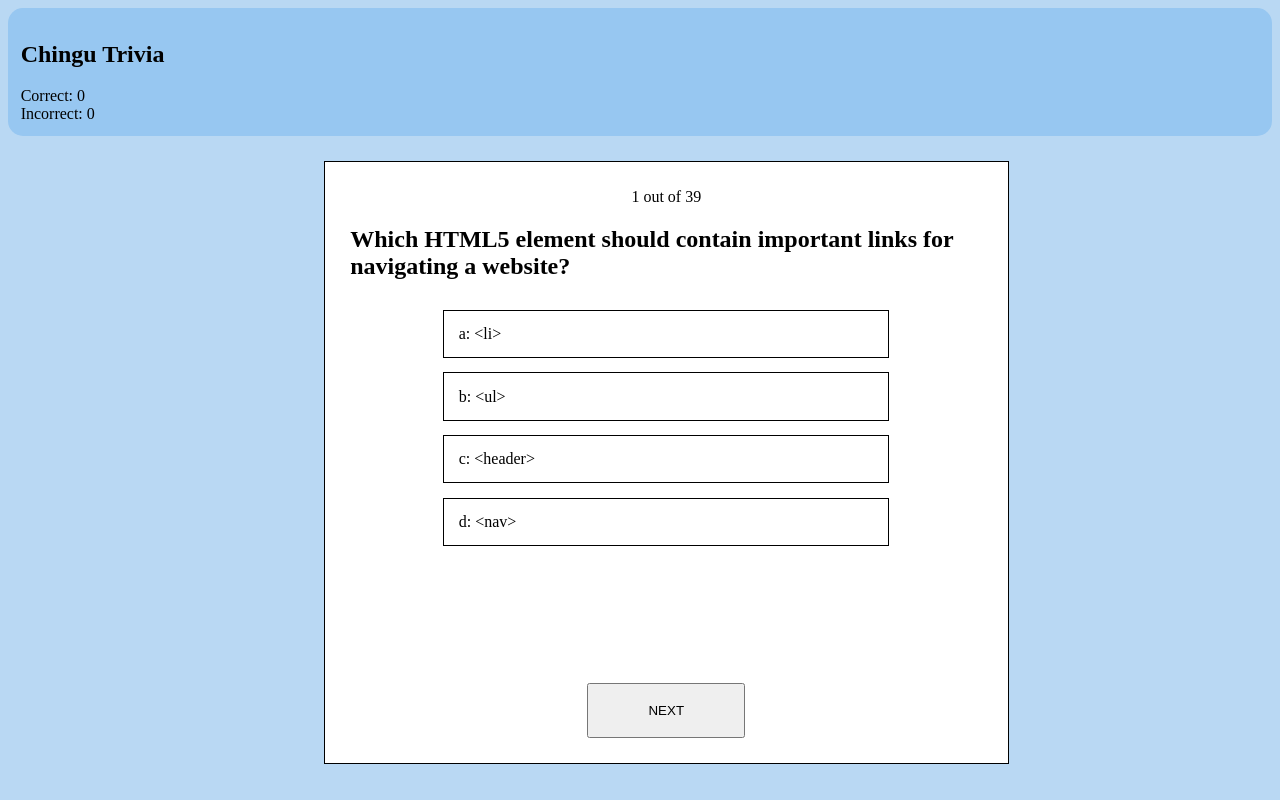
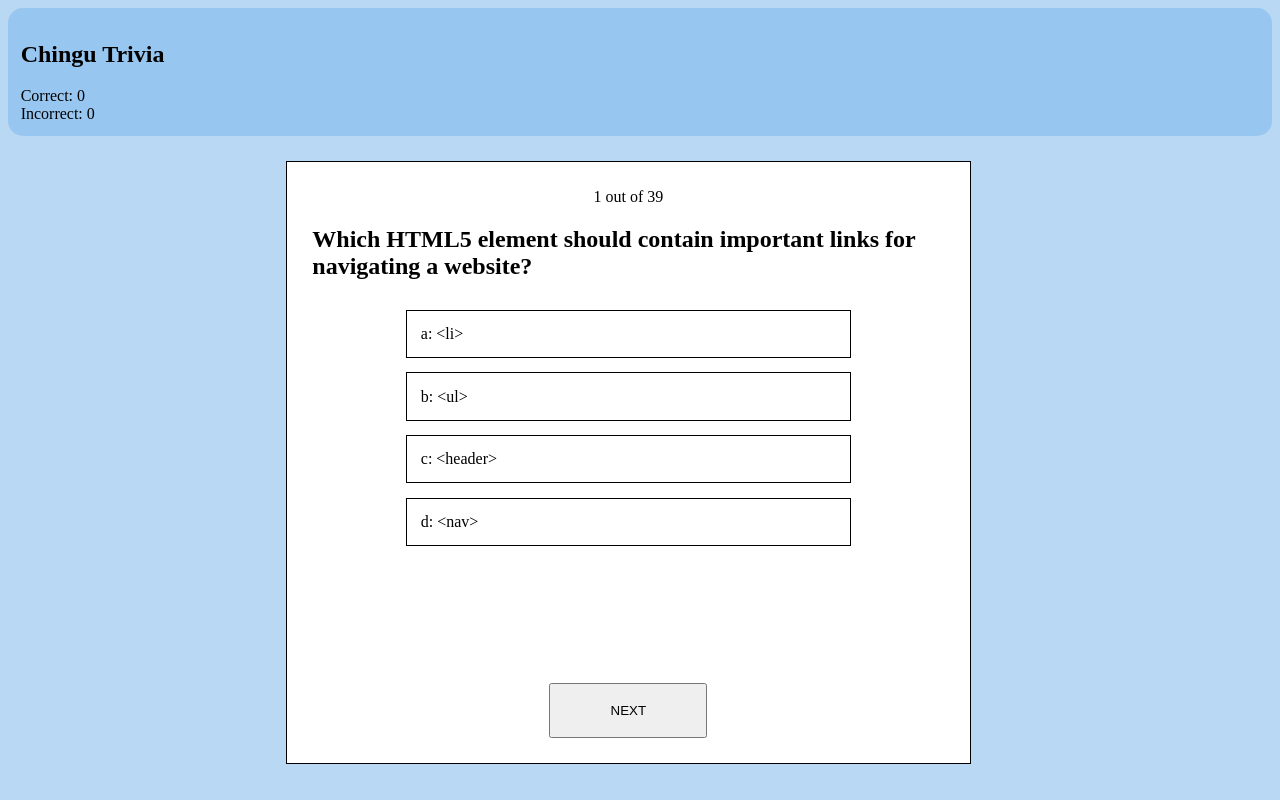
Before and after one commit to MattRueter/Chingu_Trivia, a React (Create React App) app: page / in a window 1280 px wide. Built offline with nearby package versions, Linux system fonts and the light colour scheme.

Commit message:
fix margins on Container to better center in browser.

```diff
--- a/src/css/index.css
+++ b/src/css/index.css
@@ -19,7 +19,7 @@ button{
 	border:1px solid black;
 	background-color:white;
 	padding:2%;
-	margin-left:25%;
+	margin-left:22%;
 	margin-top:2%;
 	width:50%;
 	min-height: 550px;
```
